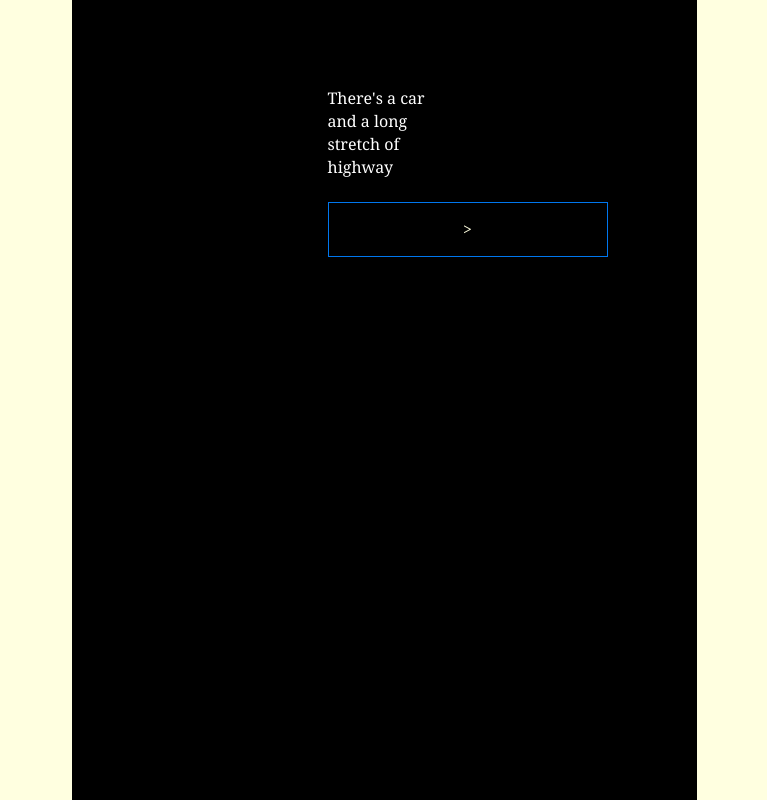
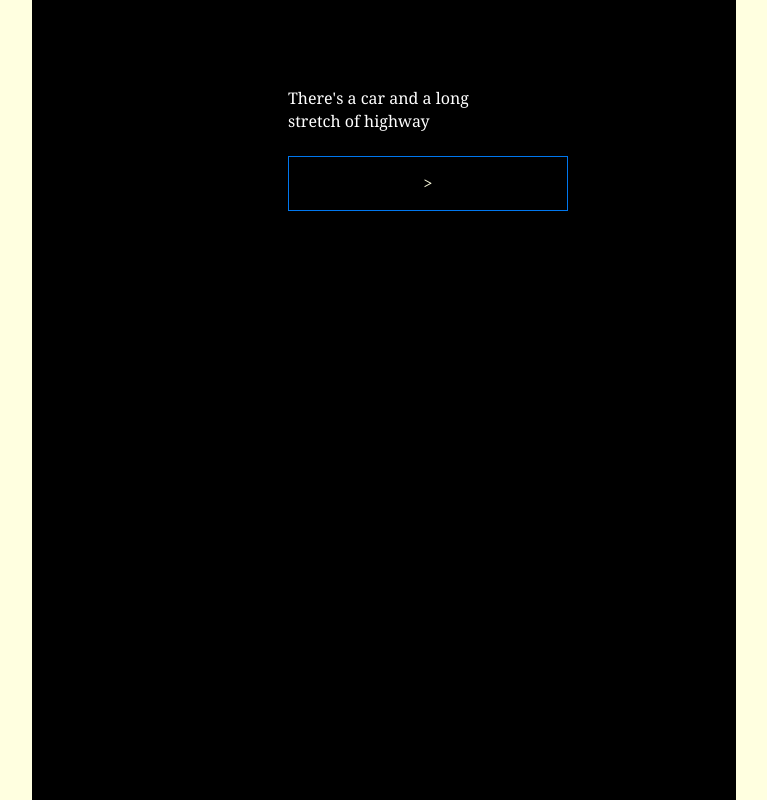
Before and after one commit to maevep/-car, a plain HTML site: page Poem.html in a window 1280 px wide. Shown: the whole page, without its empty margins (256-1023 px from the left). Drawn offline with Linux system fonts and the light colour scheme.

Commit message:
Update Poem.html

```diff
--- a/Poem.html
+++ b/Poem.html
@@ -26,7 +26,7 @@ tw-storydata {
 tw-story {
   display: block;
   font-size: 16px;
-  width: 625px;
+  width: 55%;
   line-height: 23px;
   font-weight: normal;
   margin: 0 auto;
```
